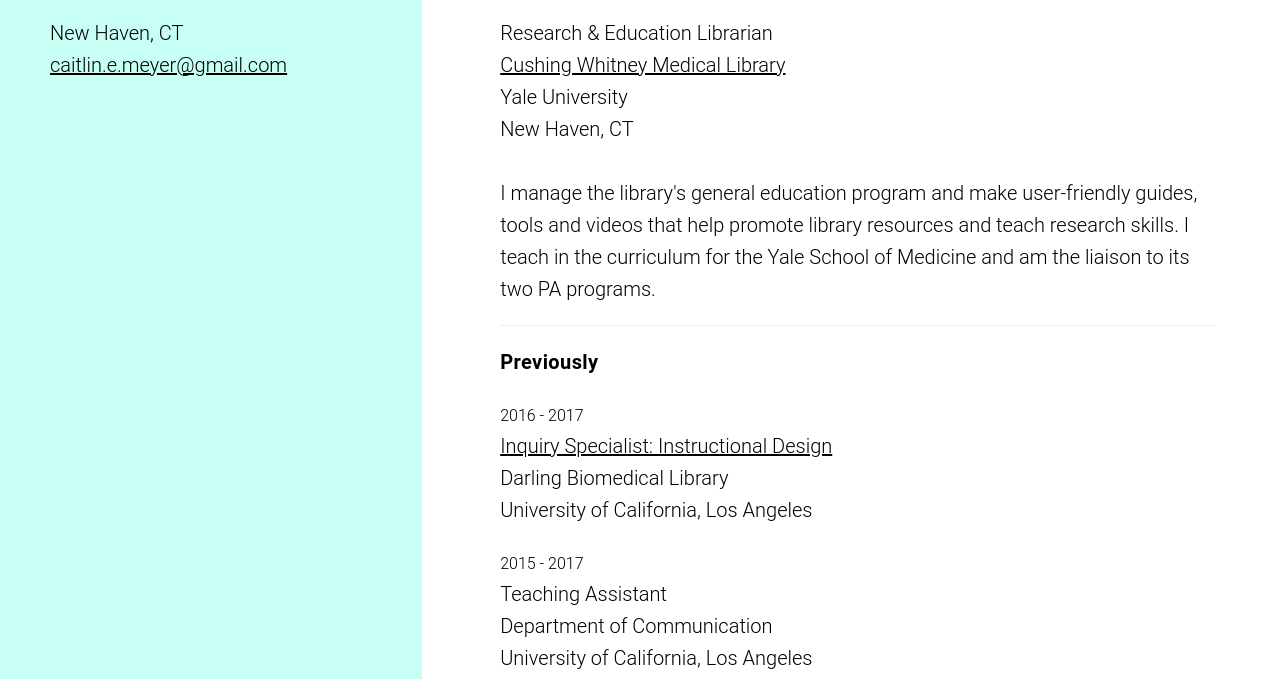
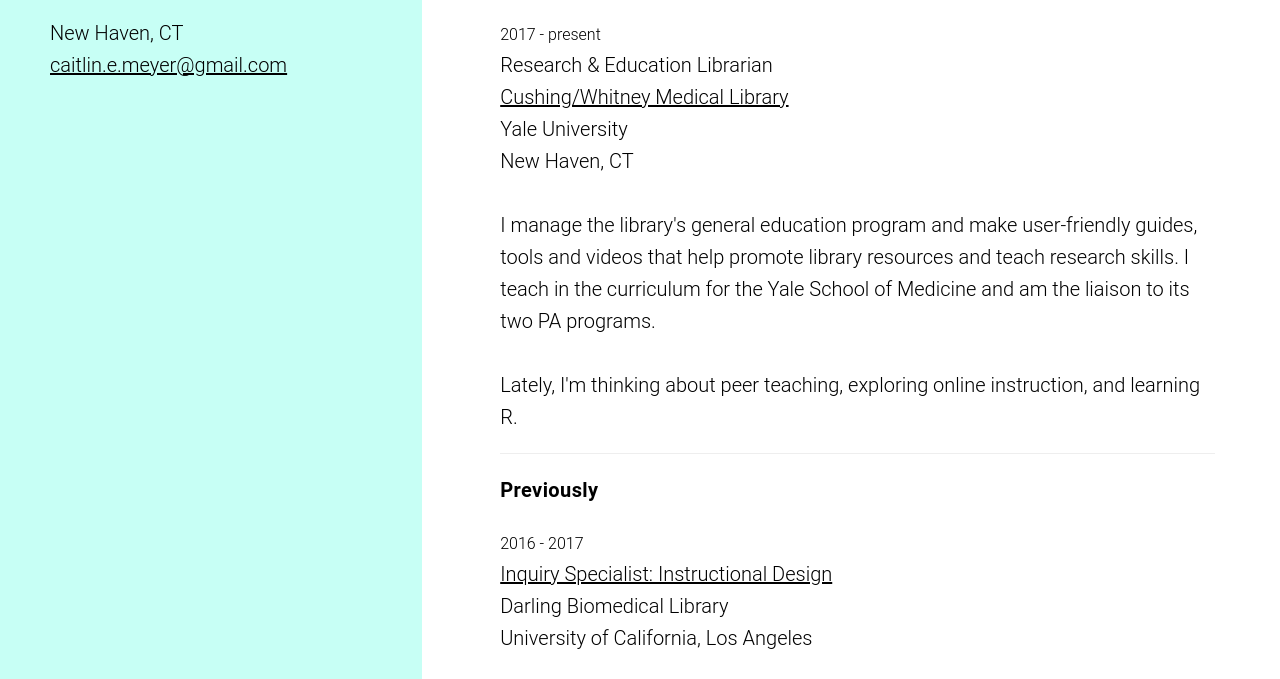
Before and after one commit to caitlinmeyer/color-block, a plain HTML site: page index.html in a window 1280 px wide. Shown: the part 85-764 px from the top of the page. Drawn offline with Linux system fonts and the light colour scheme; a script that the page names is missing.

Commit message:
Update index.html

```diff
--- a/index.html
+++ b/index.html
@@ -61,11 +61,12 @@
         <div class="row">
             <div class="col-md-12">
                 <div class="content-item">
+                   <small>2017 - present</small>
                     <h3>Research & Education Librarian</h3>
-                    <h4><a href="https://library.medicine.yale.edu">Cushing Whitney Medical Library</a></h4>
+                    <h4><a href="https://library.medicine.yale.edu">Cushing/Whitney Medical Library</a></h4>
                     <p>Yale University</p>
                  <p>New Haven, CT</p><BR>
-                 <p>I manage the library's general education program and make user-friendly guides, tools and videos that help promote library resources and teach research skills. I teach in the curriculum for the Yale School of Medicine and am the liaison to its two PA programs.</p>
+                 <p>I manage the library's general education program and make user-friendly guides, tools and videos that help promote library resources and teach research skills. I teach in the curriculum for the Yale School of Medicine and am the liaison to its two PA programs.<BR><BR>Lately, I'm thinking about peer teaching, exploring online instruction, and learning R.</p>
                 </div>
                  <hr>
                  <div class="row">
```
